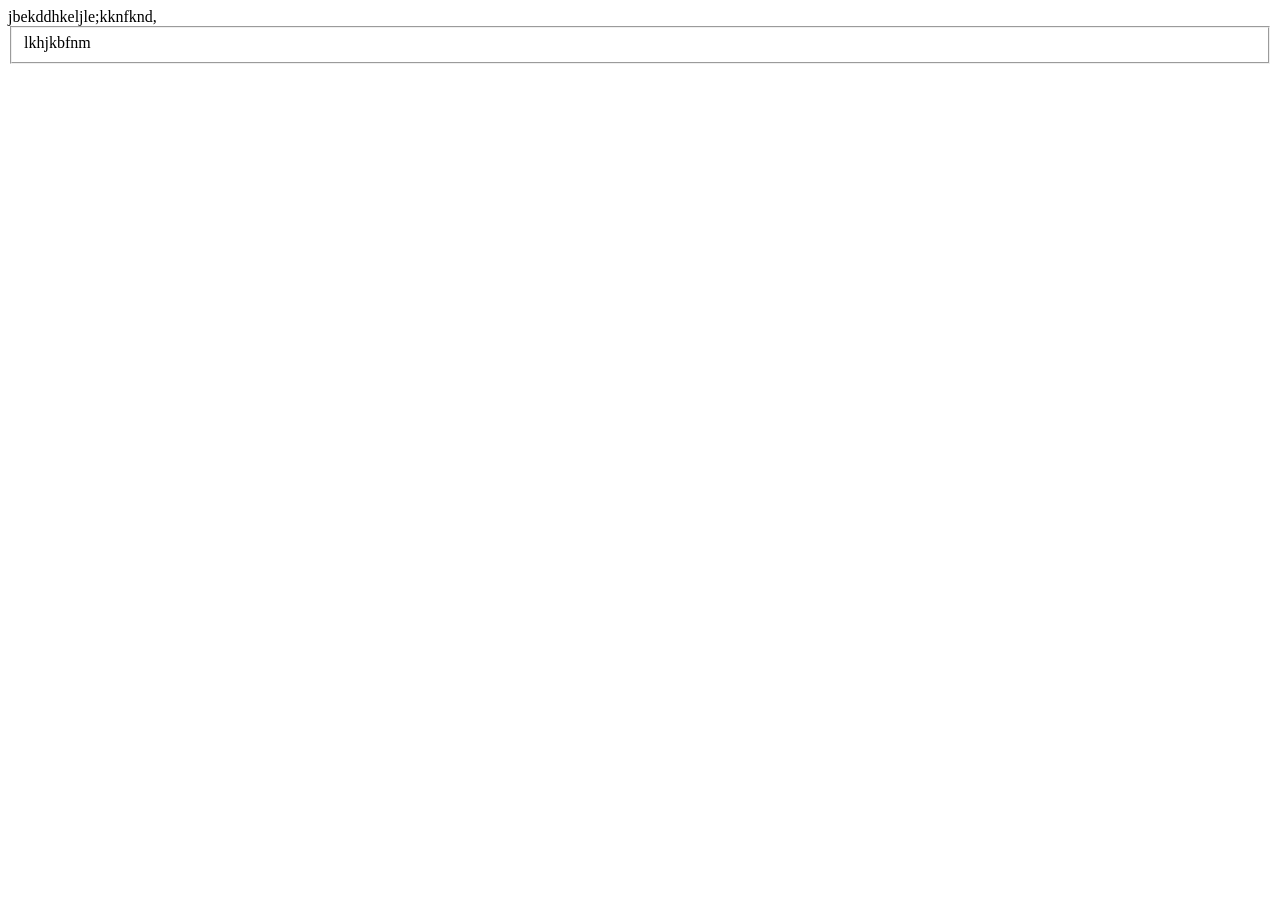
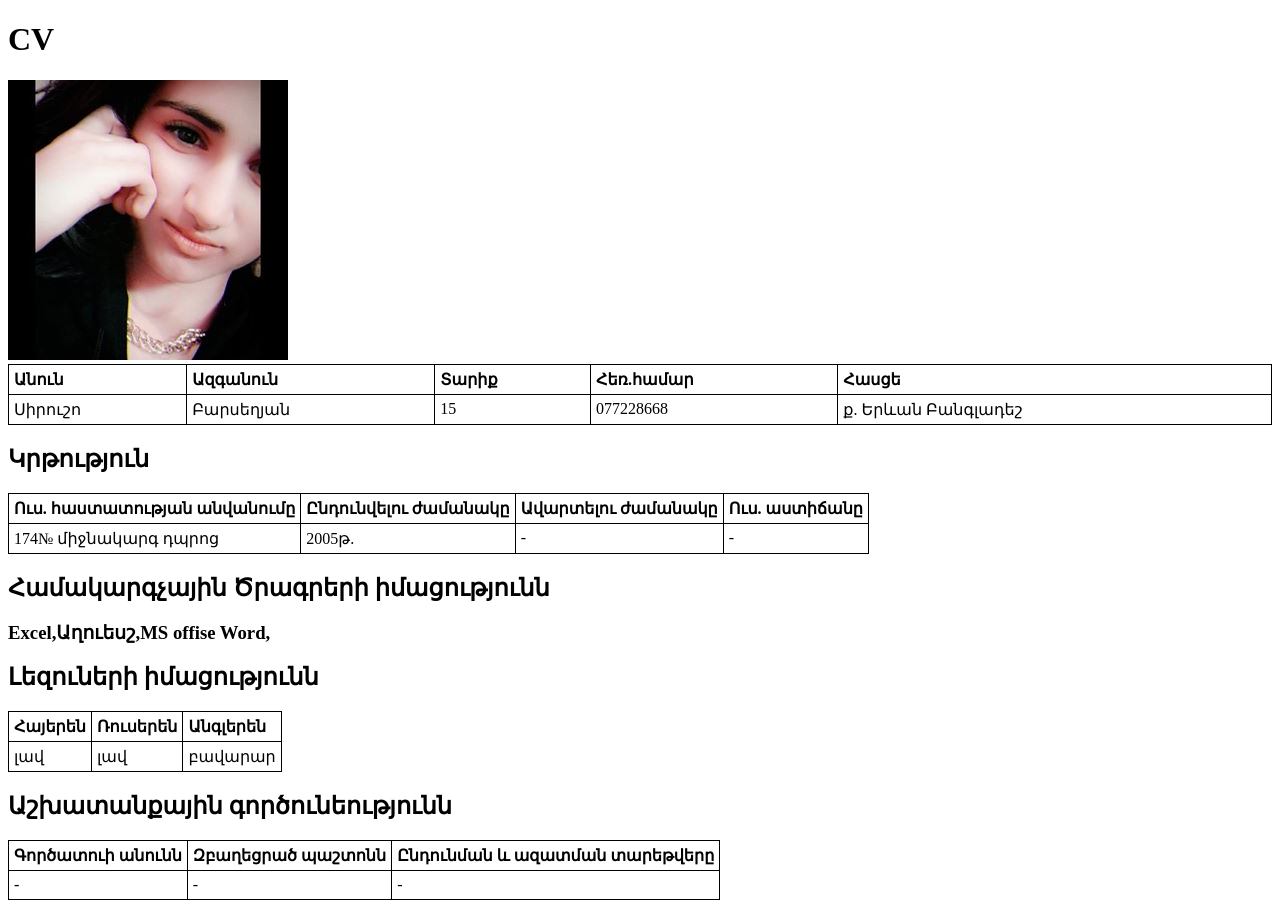
Before and after one commit to Sir-usho/GITTIG, a plain HTML site: page index.html in a window 1280 px wide. Before the commit the page ends 800 px from the top, so only its background shows below. Drawn offline with Linux system fonts and the light colour scheme.

Commit message:
two commit

```diff
--- a/index.html
+++ b/index.html
@@ -1,3 +1,81 @@
-jbekddhkeljle;kknfknd,<fieldset>lkhjkbfnm
+<!DOCTYPE html>
+<html lang="en">
+    <head>
+        <style>
+            table, th, td {
+              border: 1px solid black;
+              border-collapse: collapse;
+            }
+            th, td {
+              padding: 5px;
+            }
+            th {
+              text-align: left;
+            }
+            </style>
+    </head>
+    <body>
+        <h1>CV</h1>
+        <img src="Sir.jpg" alt="SIRUSHO">
+        <table style="width:100%">
+            <tr>
+              <th>Անուն</th>
+              <th>Ազգանուն</th>
+              <th>Տարիք</th>
+              <th>Հեռ.համար</th>
+              <th>Հասցե</th>
+            </tr>
+            <tr>
+              <td>Սիրուշո</td>
+              <td>Բարսեղյան</td>
+              <td>15</td>
+              <td>077228668</td>
+              <td>ք. Երևան Բանգլադեշ</td>
+            </tr>
 
-</fieldset>
+          </table>
+          <h2>Կրթություն</h2>
+          <table>
+              <tr>
+                  <th>Ուս. հաստատության անվանումը</th>
+                  <th>Ընդունվելու ժամանակը</th>
+                  <th>Ավարտելու ժամանակը</th>
+                  <th>Ուս. աստիճանը</th>
+              </tr>
+              <tr>
+                  <td>174№ միջնակարգ դպրոց</td>
+                  <td>2005թ.</td>
+                  <td>-</td>
+                  <td>-</td>
+              </tr>
+          </table>
+          <h2>Համակարգչային Ծրագրերի իմացությունն </h2>
+          <h3>Excel,Աղուեսշ,MS offise Word,</h3>
+          <h2>Լեզուների իմացությունն</h2>
+          <table>
+              <tr>
+                  <th>Հայերեն </th>
+                  <th>Ռուսերեն</th>
+                  <th>Անգլերեն</th>
+              </tr>
+              <tr>
+                  <td>լավ</td>
+                  <td>լավ</td>
+                  <td>բավարար</td>
+              </tr>
+          </table>
+          <h2>Աշխատանքային գործունեությունն</h2>
+          <table>
+              <tr>
+                  <th>Գործատուի անունն </th>
+                  <th>Զբաղեցրած պաշտոնն</th>
+                  <th>Ընդունման և ազատման տարեթվերը</th>
+              </tr>
+              <tr>
+                  <td>-</td>
+                  <td>-</td>
+                  <td>-</td>
+              </tr>
+          </table>
+    </body>
+</html>
```
Also changed, not shown: Sir.jpg (added).
